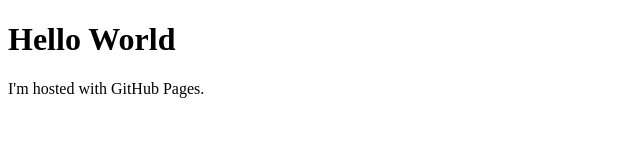
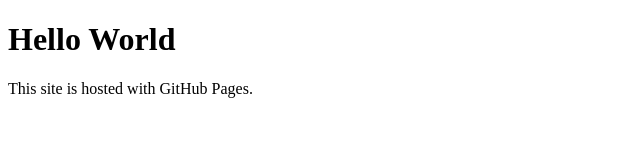
Before and after one commit to nolanbreen/nolanbreen.github.io, a plain HTML site: page index.html in a window 1280 px wide. Shown: the full height of the page, 0-640 px from the left. Drawn offline with Linux system fonts and the light colour scheme.

Commit message:
Update index.html

```diff
--- a/index.html
+++ b/index.html
@@ -2,6 +2,6 @@
 <html>
 <body>
 <h1>Hello World</h1>
-<p>I'm hosted with GitHub Pages.</p>
+<p>This site is hosted with GitHub Pages.</p>
 </body>
 </html>
```
